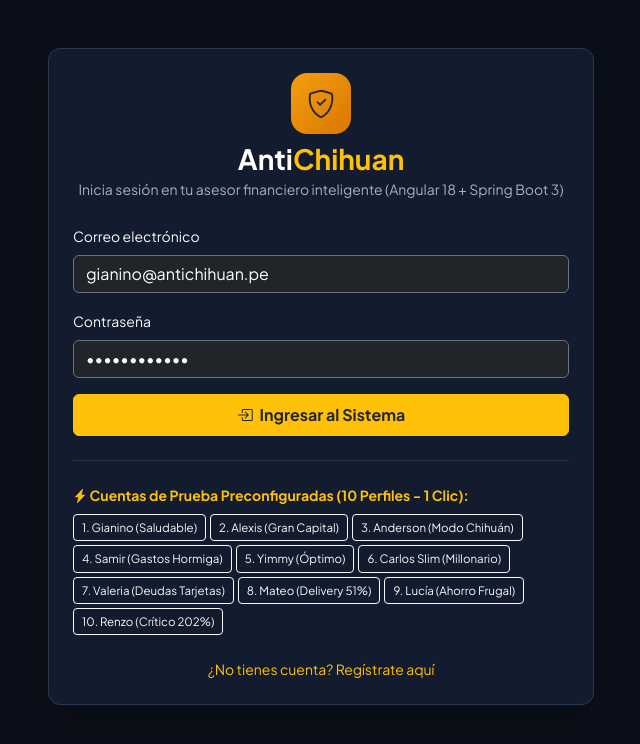
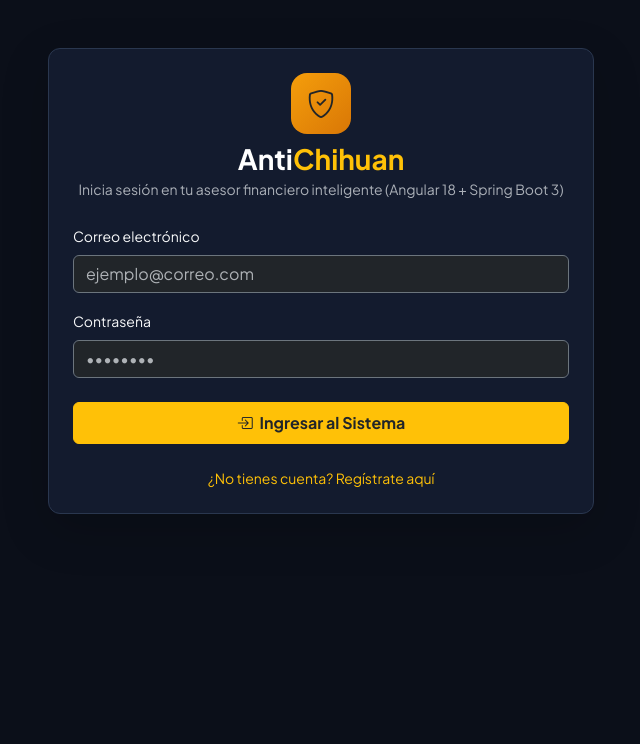
Before and after one commit to PantaBlack/AntiChihuan, an Angular app in the folder frontend/: page /login in a window 1280 px wide. Shown: the top 744 px of the page, without its empty margins (319-959 px from the left). Built offline with nearby package versions, Linux system fonts and the light colour scheme.

Commit message:
Eliminar cuentas demo visuales del login y crear archivo CUENTAS_DEMO.txt

```diff
--- a/frontend/src/app/features/auth/login.component.ts
+++ b/frontend/src/app/features/auth/login.component.ts
@@ -29,28 +29,19 @@ import { AuthService } from '../../core/services/auth.service';
               <div class="mb-3">
                 <label class="form-label small text-light">Correo electrónico</label>
                 <input type="email" class="form-control bg-dark text-white border-secondary"
+                       placeholder="ejemplo@correo.com"
                        [(ngModel)]="email" name="email" required />
               </div>
-              <div class="mb-3">
+              <div class="mb-4">
                 <label class="form-label small text-light">Contraseña</label>
                 <input type="password" class="form-control bg-dark text-white border-secondary"
+                       placeholder="••••••••"
                        [(ngModel)]="password" name="password" required />
               </div>
               <button type="submit" class="btn btn-warning w-100 fw-bold text-dark py-2">
                 <i class="bi bi-box-arrow-in-right me-1"></i> Ingresar al Sistema
               </button>
             </form>
-
-            <hr class="border-secondary my-4" />
-            <p class="small text-warning fw-bold mb-2"><i class="bi bi-lightning-charge-fill"></i> Cuentas de Prueba Preconfiguradas (10 Perfiles - 1 Clic):</p>
-            <div class="d-flex flex-wrap gap-1">
-              @for (demo of demos; track demo.email) {
-                <button type="button" (click)="usarDemo(demo.email)"
-                        class="btn btn-outline-light btn-sm" style="font-size: 0.72rem;">
-                  {{ demo.label }}
-                </button>
-              }
-            </div>
 
             <div class="text-center mt-4 small">
               <a routerLink="/register" class="text-warning text-decoration-none">¿No tienes cuenta? Regístrate aquí</a>
@@ -62,30 +53,11 @@ import { AuthService } from '../../core/services/auth.service';
   `
 })
 export class LoginComponent {
-  email = 'gianino@antichihuan.pe';
-  password = 'Password123!';
+  email = '';
+  password = '';
   errorMsg = '';
 
-  demos = [
-    { label: '1. Gianino (Saludable)', email: 'gianino@antichihuan.pe' },
-    { label: '2. Alexis (Gran Capital)', email: 'alexis@antichihuan.pe' },
-    { label: '3. Anderson (Modo Chihuán)', email: 'anderson@antichihuan.pe' },
-    { label: '4. Samir (Gastos Hormiga)', email: 'samir@antichihuan.pe' },
-    { label: '5. Yimmy (Óptimo)', email: 'yimmy@antichihuan.pe' },
-    { label: '6. Carlos Slim (Millonario)', email: 'carlos.slim@antichihuan.pe' },
-    { label: '7. Valeria (Deudas Tarjetas)', email: 'valeria.deudas@antichihuan.pe' },
-    { label: '8. Mateo (Delivery 51%)', email: 'mateo.delivery@antichihuan.pe' },
-    { label: '9. Lucía (Ahorro Frugal)', email: 'lucia.frugal@antichihuan.pe' },
-    { label: '10. Renzo (Crítico 202%)', email: 'renzo.chihuan@antichihuan.pe' }
-  ];
-
   constructor(private auth: AuthService, private router: Router) {}
-
-  usarDemo(email: string): void {
-    this.email = email;
-    this.password = 'Password123!';
-    this.onLogin();
-  }
 
   onLogin(): void {
     this.errorMsg = '';
```
Also changed, not shown: 1 other file (tests, documents, lock files or other folders).
